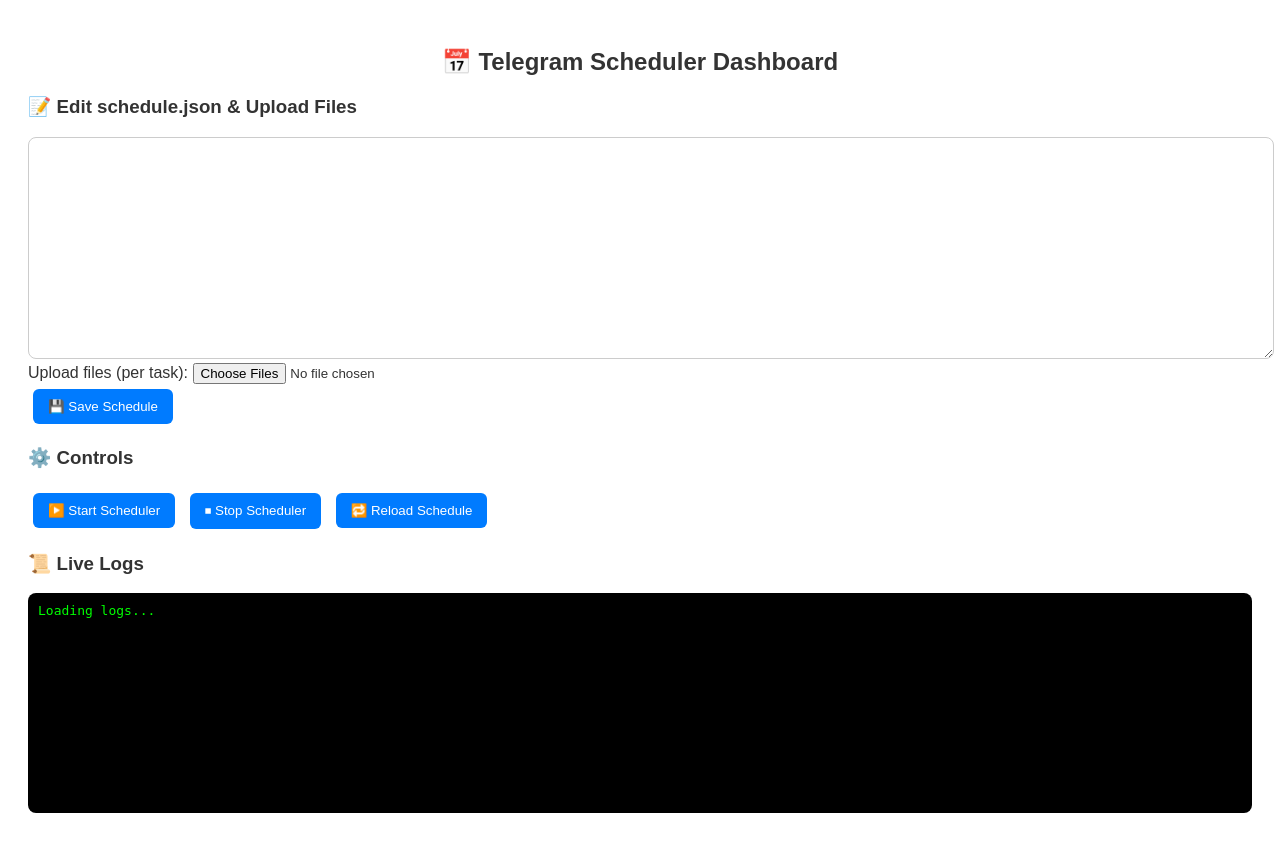
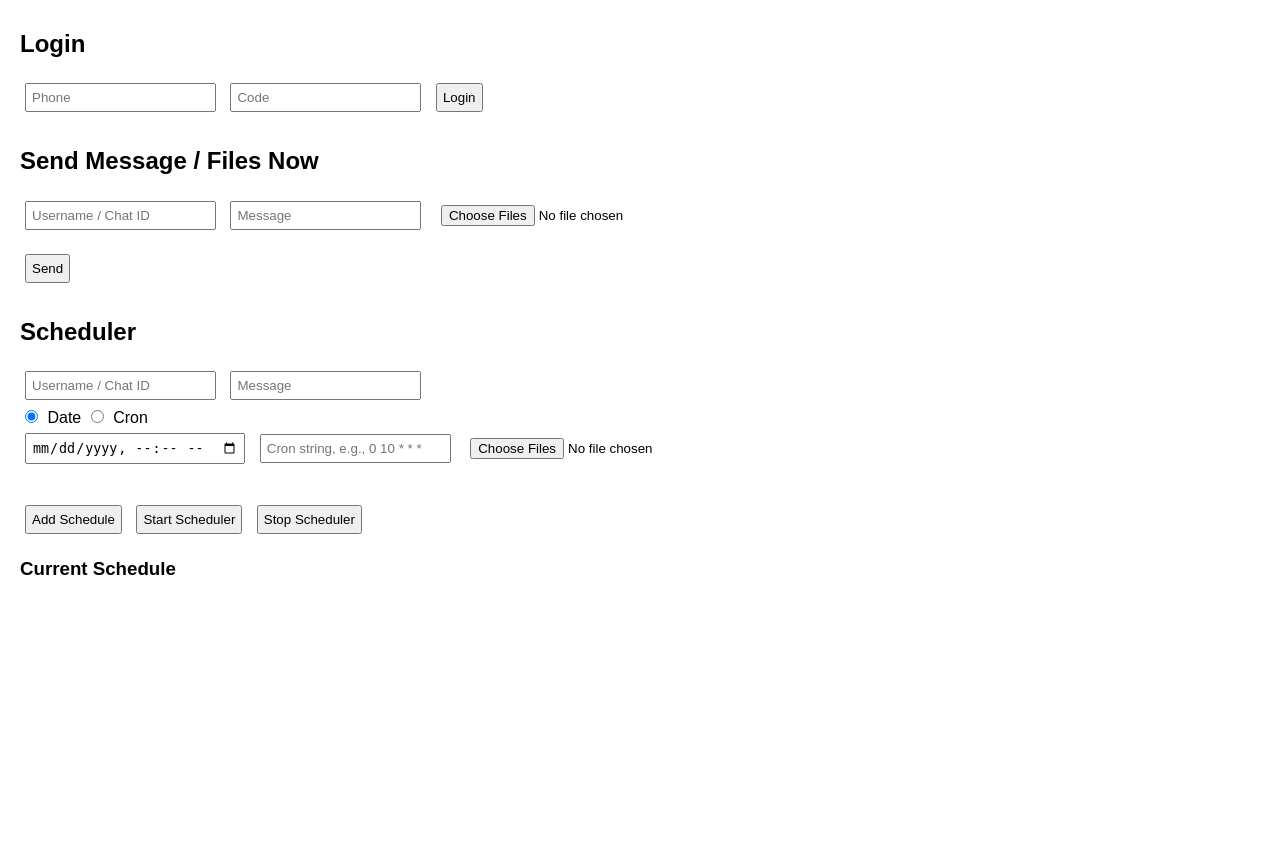
Before and after one commit to Rifatx990/TGscheduler, a Python web app: template templates/dashboard.html in a window 1280 px wide. After the commit the page ends 575 px from the top, so only its background shows below. Run offline with Jinja, Linux system fonts and the light colour scheme; the template is opened without the code that fills it, so the values that code supplies are empty.

Commit message:
Update dashboard.html

```diff
--- a/templates/dashboard.html
+++ b/templates/dashboard.html
@@ -1,80 +1,96 @@
 <!DOCTYPE html>
-<html lang="en">
+<html>
 <head>
-<meta charset="UTF-8">
-<title>Telegram Scheduler Dashboard</title>
+<title>Telegram Dashboard</title>
 <style>
-body{font-family:sans-serif;padding:20px;color:#333;}
-h2{text-align:center;}
-textarea{width:100%;height:200px;font-family:monospace;border-radius:8px;padding:10px;border:1px solid #ccc;}
-button{padding:10px 15px;margin:5px;cursor:pointer;border-radius:6px;border:none;background:#007bff;color:white;}
-pre{background:#000;color:#0f0;padding:10px;height:200px;overflow-y:scroll;border-radius:8px;}
-input[type="text"], input[type="password"]{width:100%;padding:8px;margin:5px 0;border-radius:6px;border:1px solid #ccc;}
+body{font-family:Arial,sans-serif;margin:20px}h2{margin-top:30px}input,button{margin:5px;padding:5px}ul{list-style:none;padding:0}li{margin:5px 0}button{cursor:pointer}
+.progress-bar{width:0%;height:10px;background:green;margin-top:3px}
 </style>
+</head>
+<body>
+
+<h2>Login</h2>
+<input type="text" id="phone" placeholder="Phone">
+<input type="text" id="code" placeholder="Code">
+<button onclick="login()">Login</button>
+
+<h2>Send Message / Files Now</h2>
+<input type="text" id="user" placeholder="Username / Chat ID">
+<input type="text" id="message" placeholder="Message">
+<input type="file" id="file" multiple>
+<div class="progress-bar" id="send_progress"></div>
+<button onclick="sendNow()">Send</button>
+
+<h2>Scheduler</h2>
+<input type="text" id="sched_user" placeholder="Username / Chat ID">
+<input type="text" id="sched_message" placeholder="Message">
+<br>
+<input type="radio" name="sched_type" value="date" checked> Date
+<input type="radio" name="sched_type" value="cron"> Cron
+<br>
+<input type="datetime-local" id="sched_time">
+<input type="text" id="sched_cron" placeholder="Cron string, e.g., 0 10 * * *">
+<input type="file" id="sched_file" multiple>
+<div class="progress-bar" id="sched_progress"></div>
+<br>
+<button onclick="addSchedule()">Add Schedule</button>
+<button onclick="startScheduler()">Start Scheduler</button>
+<button onclick="stopScheduler()">Stop Scheduler</button>
+
+<h3>Current Schedule</h3>
+<ul id="schedule_list"></ul>
+
 <script>
-async function reloadLogs(){
-    const res=await fetch('/logs');
-    const data=await res.json();
-    document.getElementById('logs').innerText = data.logs.join("\n");
-}
-setInterval(reloadLogs,3000);
-
-async function startScheduler(){ await fetch('/start',{method:'POST'}); reloadLogs(); }
-async function stopScheduler(){ await fetch('/stop',{method:'POST'}); reloadLogs(); }
-async function reloadScheduler(){ await fetch('/reload',{method:'POST'}); reloadLogs(); }
-
-async function submitLogin(form){
-    form.preventDefault();
-    const formData = new FormData(form);
-    const res = await fetch('/login', {method:'POST', body:formData});
-    const text = await res.text();
-    alert(text);
-    location.reload(); // reload dashboard to show updated stage
+async function login(){
+  const phone=document.getElementById("phone").value;
+  const code=document.getElementById("code").value;
+  console.log(await (await fetch("/login",{method:"POST",headers:{"Content-Type":"application/json"},body:JSON.stringify({phone,code})})).json());
 }
 
-async function submitUpdate(form){
-    form.preventDefault();
-    const formData = new FormData(form);
-    const res = await fetch('/update', {method:'POST', body:formData});
-    const text = await res.text();
-    alert(text);
+async function sendNow(){
+  const user=document.getElementById("user").value;
+  const message=document.getElementById("message").value;
+  const files=document.getElementById("file").files;
+  let fd=new FormData(); fd.append("user",user); fd.append("message",message);
+  for(let f of files) fd.append("file",f);
+  const xhr=new XMLHttpRequest();
+  xhr.upload.onprogress=e=>document.getElementById("send_progress").style.width=(e.loaded/e.total*100)+"%";
+  xhr.open("POST","/send_now"); xhr.send(fd);
 }
+
+async function addSchedule(){
+  const type=document.querySelector('input[name="sched_type"]:checked').value;
+  const user=document.getElementById("sched_user").value;
+  const message=document.getElementById("sched_message").value;
+  const files=document.getElementById("sched_file").files;
+  let fd=new FormData(); fd.append("type",type); fd.append("user",user); fd.append("message",message);
+  for(let f of files) fd.append("file",f);
+  if(type=="date") fd.append("timestamp",new Date(document.getElementById("sched_time").value).getTime()/1000);
+  else if(type=="cron") fd.append("cron",document.getElementById("sched_cron").value);
+  const xhr=new XMLHttpRequest();
+  xhr.upload.onprogress=e=>document.getElementById("sched_progress").style.width=(e.loaded/e.total*100)+"%";
+  xhr.onload=()=>fetchSchedule();
+  xhr.open("POST","/scheduler"); xhr.send(fd);
+}
+
+async function startScheduler(){console.log(await (await fetch("/scheduler/start",{method:"POST"})).json());}
+async function stopScheduler(){console.log(await (await fetch("/scheduler/stop",{method:"POST"})).json());}
+
+async function fetchSchedule(){
+  const data=await (await fetch("/scheduler")).json();
+  const list=document.getElementById("schedule_list"); list.innerHTML="";
+  data.forEach((item,index)=>{
+    let li=document.createElement("li");
+    let nextRun="";
+    if(item.type=="date") nextRun=new Date(item.timestamp*1000).toLocaleString();
+    else if(item.type=="cron") nextRun=new Date(item.next_run*1000).toLocaleString();
+    li.textContent=`${index}: ${item.user} - ${item.message} - Type:${item.type} - Next Run: ${nextRun} - Files: ${(item.files||[]).join(", ")}`;
+    let delBtn=document.createElement("button"); delBtn.textContent="Delete"; delBtn.onclick=async()=>{await fetch("/scheduler/delete/"+index,{method:"DELETE"}); fetchSchedule();}
+    li.appendChild(delBtn); list.appendChild(li);
+  });
+}
+
+setInterval(fetchSchedule,5000); fetchSchedule();
 </script>
-</head>
-<body>
-<h2>📅 Telegram Scheduler Dashboard</h2>
-
-{% if login_required %}
-<form onsubmit="submitLogin(this)">
-<h3>🔑 Telegram Login</h3>
-{% if login_state.stage=="code" %}
-<label>Enter code sent to {{login_state.phone}}</label>
-<input type="text" name="code" required>
-{% elif login_state.stage=="password" %}
-<label>Two-factor password:</label>
-<input type="password" name="password" required>
-{% else %}
-<label>Phone number (with country code, e.g., +8801xxxxxx)</label>
-<input type="text" name="phone" required>
-{% endif %}
-<button type="submit">Login</button>
-</form>
-{% else %}
-<form onsubmit="submitUpdate(this)" enctype="multipart/form-data">
-<h3>📝 Edit schedule.json & Upload Files</h3>
-<textarea name="data">{{ data }}</textarea><br>
-<label>Upload files (per task):</label>
-<input type="file" name="files" multiple><br>
-<button type="submit">💾 Save Schedule</button>
-</form>
-
-<h3>⚙️ Controls</h3>
-<button onclick="startScheduler()">▶️ Start Scheduler</button>
-<button onclick="stopScheduler()">⏹ Stop Scheduler</button>
-<button onclick="reloadScheduler()">🔁 Reload Schedule</button>
-
-<h3>📜 Live Logs</h3>
-<pre id="logs">Loading logs...</pre>
-{% endif %}
 </body>
-  </html>
+</html>
```
